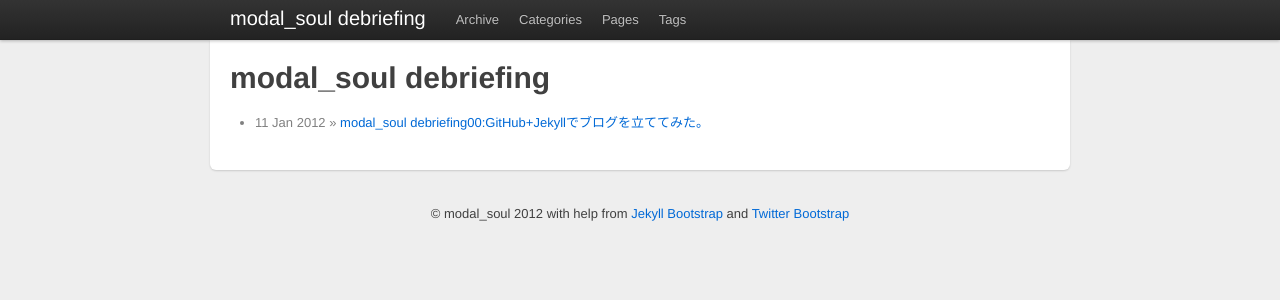
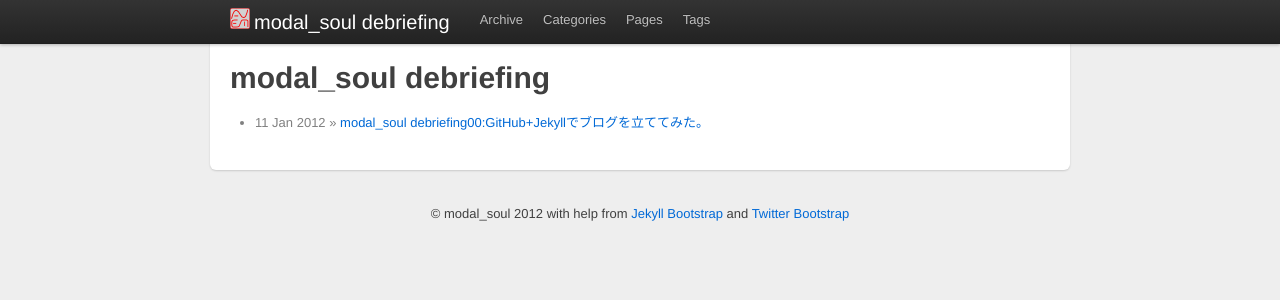
Before and after one commit to modalsoul/old-modalsoul.github.com, a Jekyll site: the page built from index.html, in a window 1280 px wide. Shown: the top 300 px of the page. Built offline with Jekyll 4.4.1, drawn with Linux system fonts in a browser that asks for light colours.

Commit message:
change header icon size

```diff
--- a/_includes/themes/twitter/default.html
+++ b/_includes/themes/twitter/default.html
@@ -29,7 +29,7 @@
     <div class="topbar">
       <div class="fill">
         <div class="container">
-          <a class="brand" href="/">{{ site.title }}</a>
+          <a class="brand" href="/"><img src="/img/modalsoul.png" style="padding-right:4px">{{ site.title }}</a>
           <ul class="nav">
             {% assign pages_list = site.pages %}
             {% assign group = 'navigation' %}
```
Also changed, not shown: img/modalsoul.png (added).
